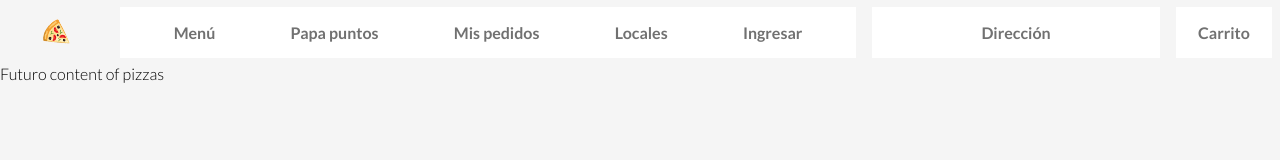
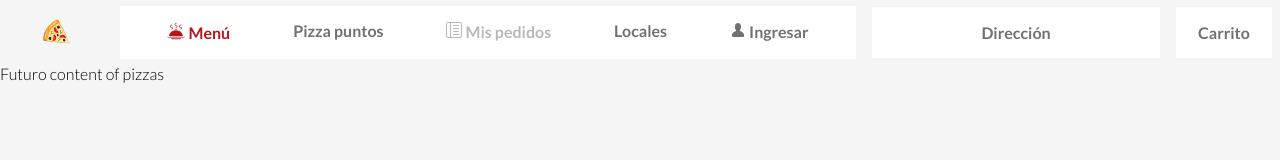
Before and after one commit to MageLnk/Desafio-Pizzeria, a React (Create React App) app: page / in a window 1280 px wide. Shown: the top 160 px of the page. Built offline with nearby package versions, Linux system fonts and the light colour scheme; the HTML template or start-up script is replaced by a standard one.

Commit message:
Navbar options partialy complete

```diff
--- a/package.json
+++ b/package.json
@@ -8,6 +8,7 @@
     "@testing-library/user-event": "^13.5.0",
     "react": "^18.2.0",
     "react-dom": "^18.2.0",
+    "react-icons": "^4.4.0",
     "react-router-dom": "^6.4.1",
     "react-scripts": "5.0.1",
     "web-vitals": "^2.1.4"
--- a/src/Layout/Navbar/NavbarContent/NavbarContent.css
+++ b/src/Layout/Navbar/NavbarContent/NavbarContent.css
@@ -1,19 +1,19 @@
-.navbar-content-container{
+.navbar-content-container {
   display: flex;
   height: 100%;
   justify-content: space-around;
   align-items: center;
 }
-.navbar-content-container .navbar-logo{
+.navbar-content-container .navbar-logo {
   padding: 1rem;
   width: 5%;
   text-align: center;
 }
-.navbar-content-container .navbar-logo img{
+.navbar-content-container .navbar-logo img {
   width: 100%;
   transform: rotate(-40deg);
 }
-.navbar-content-container .navbar-options{
+.navbar-content-container .navbar-options {
   padding: 1rem;
   background-color: var(--bg-color-navbar-components);
   width: 55%;
@@ -21,11 +21,31 @@
   justify-content: space-around;
   font-weight: 600;
   color: var(--text-color-navbar);
-
 }
-.navbar-content-container .navbar-options span:hover{
-    color: #ba151a;
-
+.navbar-content-container .navbar-options .navbar-option-container {
+  height: 100%;
+}
+.navbar-content-container .navbar-options .navbar-option-container span {
+  padding: 0.9rem 0 0.9rem 0;
+}
+.navbar-content-container .navbar-options .navbar-option-container:hover {
+  color: var(--text-color-navbar-important);
+  cursor: pointer;
+}
+.navbar-content-container .navbar-options .navbar-option-my-asks {
+  color: var(--text-color-navbar-important-disabled);
+}
+.navbar-content-container .navbar-options .navbar-option-menu {
+  color: var(--text-color-navbar-important);
+}
+.navbar-content-container .navbar-options .navbar-option-menu span {
+  padding: 0.9rem 0 0.9rem 0;
+}
+.navbar-content-container .navbar-options .navbar-option-menu span:hover {
+  cursor: pointer;
+}
+.navbar-content-container .navbar-options .navbar-option-enter span {
+  padding: 0.5rem 0 0.5rem 0;
 }
 .navbar-content-container .navbar-direction {
   padding: 1rem;
@@ -35,7 +55,7 @@
   font-weight: 600;
   color: var(--text-color-navbar);
 }
-.navbar-content-container .navbar-cart{
+.navbar-content-container .navbar-cart {
   padding: 1rem;
   background-color: var(--bg-color-navbar-components);
   width: 5%;
--- a/src/Layout/Navbar/NavbarContent/NavbarOptions/index.jsx
+++ b/src/Layout/Navbar/NavbarContent/NavbarOptions/index.jsx
@@ -1,11 +1,32 @@
+// Style
+import { BsLayoutTextSidebarReverse } from "react-icons/bs";
+import { GiHotMeal } from "react-icons/gi";
+import { GoPerson } from "react-icons/go";
+// App
 const NavbarOptions = () => {
   return (
     <div className="navbar-options">
-      <span>Menú</span>
-      <span>Papa puntos</span>
-      <span>Mis pedidos</span>
-      <span>Locales</span>
-      <span>Ingresar</span>
+      <div className="navbar-option-menu">
+        <span>
+          <GiHotMeal style={{ fontSize: "18px" }} /> Menú
+        </span>
+      </div>
+      <div className="navbar-option-container">
+        <span>Pizza puntos</span>
+      </div>
+      <div className="navbar-option-my-asks">
+        <span>
+          <BsLayoutTextSidebarReverse /> Mis pedidos
+        </span>
+      </div>
+      <div className="navbar-option-container">
+        <span>Locales</span>
+      </div>
+      <div className="navbar-option-enter">
+        <span>
+          <GoPerson className="navbar-option-enter-icon" /> Ingresar
+        </span>
+      </div>
     </div>
   );
 };
--- a/src/index.css
+++ b/src/index.css
@@ -2,7 +2,9 @@
 
 :root {
   --bg-color-navbar-components: #fff;
-  --text-color-navbar: #717171
+  --text-color-navbar: #717171;
+  --text-color-navbar-important: #ba151a;
+  --text-color-navbar-important-disabled: #b8b8b8;
 }
 
 body {
@@ -27,7 +29,7 @@ a:active {
 .home-page-container {
   grid-area: main-content;
 }
-.error-404-container{
+.error-404-container {
   grid-area: main-content;
 }
 
```
Also changed, not shown: 1 other file (tests, documents, lock files or other folders). Lines whose indentation alone changed are shown as unchanged.
